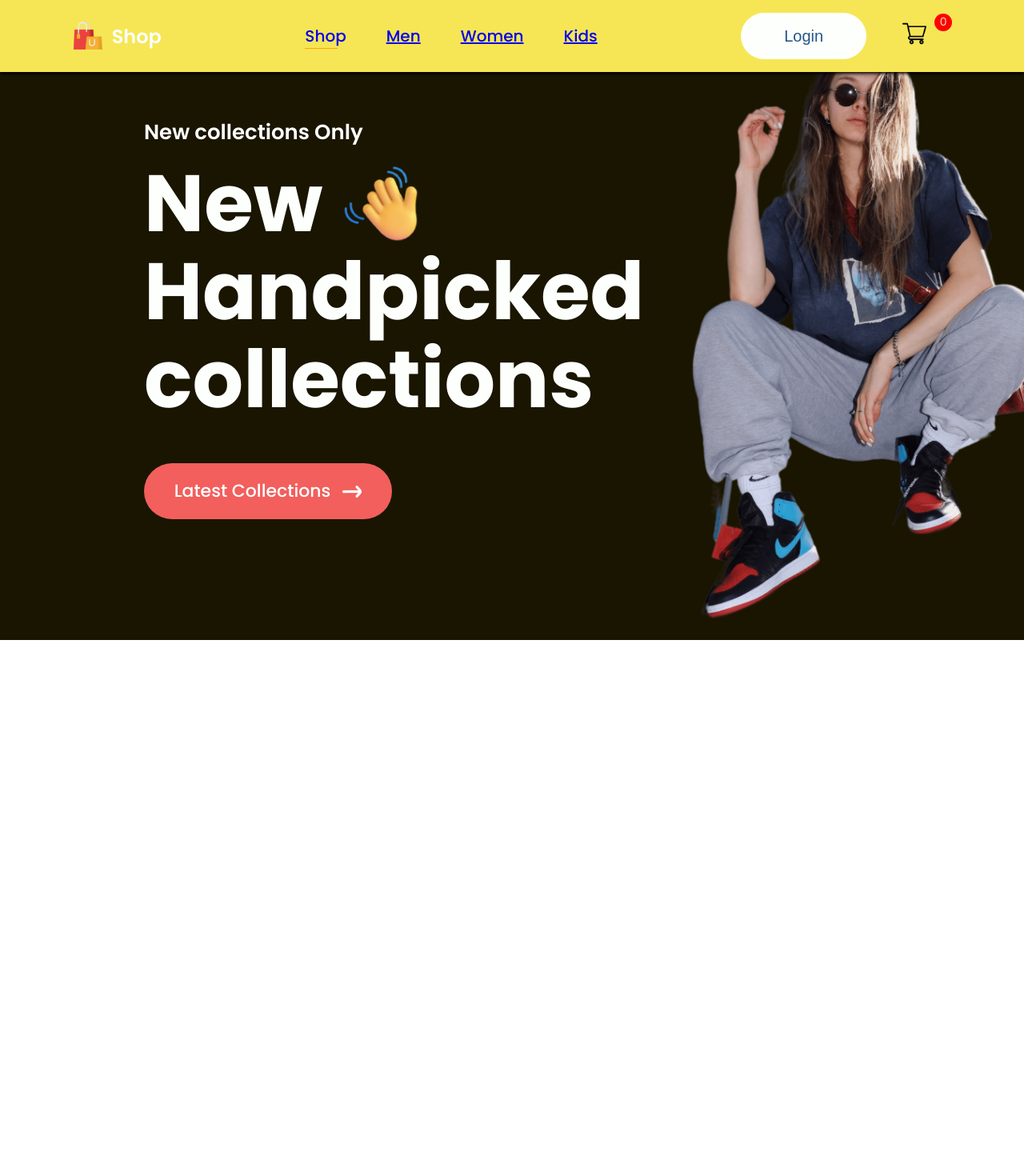
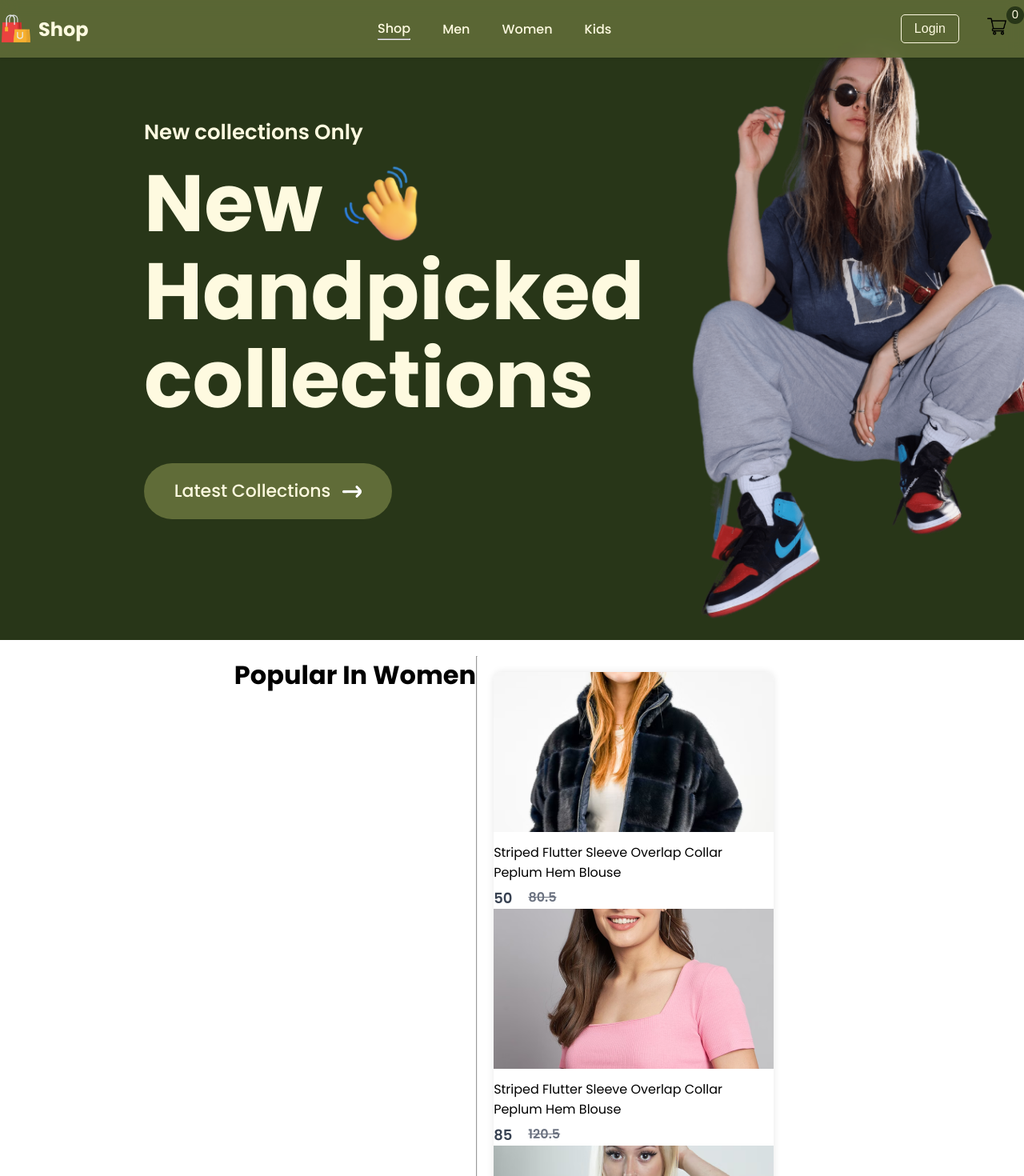
Before and after one commit to Vishnudas2003/Soubhagya-clothing, a React (Create React App) app in the folder frontend/: page / in a window 1280 px wide. Shown: the top 1470 px of the page at 80% size. Before the commit the page ends 800 px from the top, so only its background shows below. Built offline with nearby package versions, Linux system fonts and the light colour scheme.

Commit message:
Edited the Layout and created the Popular women section page

```diff
--- a/frontend/src/Components/Hero/Hero.css
+++ b/frontend/src/Components/Hero/Hero.css
@@ -2,7 +2,8 @@
 .hero {
     height: 100vh;
     display: flex;
-    background-color: #191501; /* Deep blue background */
+    background-color: #283618; /* Deep Olive background */
+    color: #fefae0; /* Soft Cream text */
 }
 
 .hero-left {
@@ -17,12 +18,12 @@
 
 .hero-left h2 {
     font-size: 26px;
-    color: white;
+    color: #fefae0; /* Soft Cream text */
     font-weight: 600;
 }
 
 .hero-left p {
-    color: #fdfffc; /* Light text */
+    color: #fefae0; /* Soft Cream text */
     font-size: 100px;
     font-weight: 700;
 }
@@ -37,7 +38,7 @@
     width: 105px;
 }
 
-.hero-latest-btn{
+.hero-latest-btn {
     display: flex;
     justify-content: center;
     align-items: center;
@@ -46,10 +47,17 @@
     height: 70px;
     border-radius: 75px;
     margin-top: 30px;
-    background: #f25f5c; /* Red button */
-    color: white;
+    background: #606c38; /* Dark Green background for the button */
+    color: #fefae0; /* Soft Cream text */
     font-size: 22px;
     font-weight: 500;
+    transition: background-color 0.3s ease, color 0.3s ease;
+    cursor: pointer;
+}
+
+.hero-latest-btn:hover {
+    background-color: #fefae0; /* Soft Cream background on hover */
+    color: #283618; /* Deep Olive text on hover */
 }
 
 .hero-right {
--- /dev/null
+++ b/frontend/src/Components/Item/Item.css
@@ -0,0 +1,30 @@
+.item{
+    width: 350px;
+}
+
+.item p{
+    margin: 6px 0;
+}
+
+.item-prices{
+    display: flex;
+    gap: 20px;
+}
+
+.item-price-new{
+    color: #374151;
+    font-size: 18px;
+    font-weight: 600;
+}
+
+.item-price-old{
+    color: #6B7280;
+    font-size: 16px;
+    font-weight: 600;
+    text-decoration: line-through;
+}
+
+.item:hover{
+    transform: scale(1.05);
+    transition: 0.6s;
+}
--- /dev/null
+++ b/frontend/src/Components/Item/Item.jsx
@@ -0,0 +1,22 @@
+import React from 'react'
+import './Item.css'
+
+export const Item = (props) => {
+  return (
+    <div className="item">
+        <img src={props.image} alt={props.name} />
+        <p>{props.name}</p>
+        <div className='item-prices'>
+            <div className="item-price-new">
+                {props.new_price}
+            </div>
+            <div className="item-price-old">
+                {props.old_price}
+            </div>
+
+
+        </div>
+
+    </div>
+  )
+}
--- a/frontend/src/Components/Navbar/Navbar.css
+++ b/frontend/src/Components/Navbar/Navbar.css
@@ -1,97 +1,114 @@
 /* Navbar Styles */
 .navbar {
-    background-color: #f6e655; /* Deep blue background */
+    background-color: rgba(96, 108, 56, 0.9); /* Semi-transparent Dark Green */
+    backdrop-filter: blur(10px); /* Blurred background for a modern look */
     display: flex;
-    justify-content: space-around;
+    justify-content: space-between;
     align-items: center;
     padding: 16px 0;
     position: fixed;
-    box-shadow: #000 0px 2px 4px 0px; /* Optional shadow effect */
     width: 100%;
     top: 0;
     z-index: 1000;
+    box-shadow: 0 1px 3px rgba(0, 0, 0, 0.1); /* Subtle shadow for depth */
 }
 
 .navbar__logo {
     display: flex;
     align-items: center;
-    gap: 10px;
+    color: #fefae0; /* Soft Cream for the logo text */
+    font-size: 1.5em;
+    font-weight: bold;
 }
 
 .navbar__logo img {
     height: 40px;
+    margin-right: 8px;
 }
 
+
 .navbar__logo p {
-    font-size: 1.5em;
-    font-weight: 600;
-    color: #fdfffc; /* Light color for the logo text */
+    color: #fefae0; /* Soft Cream for the logo text */
     margin: 0;
 }
 
 .navbar__menu {
     list-style: none;
     display: flex;
-    gap: 50px;
+    gap: 40px;
     margin: 0;
     padding: 0;
     align-items: center;
-    font-size: 20px;
+    font-size: 16px;
     font-weight: 500;
 }
 
+.navbar__menu a {
+    text-decoration: none;
+    color: inherit;
+    padding: 8px 0;
+    transition: color 0.3s ease;
+}
+
 .navbar__menu li {
-    display: flex;
-    flex-direction: column;
-    justify-content: center;
-    font-size: 1em;
-    color: #fdfffc; /* Light color for menu items */
+    position: relative;
+    color: #fefae0; /* Soft Cream for menu items */
     cursor: pointer;
-}
-.navbar__menu hr {
-    border: none;
-    width: 80%;
-    height: 1px;
-    border-radius: 10px;
-    background: #ffa500;
 }
 
 .navbar__menu li:hover {
-    color: #ffa500; /* Optional hover color to add a highlight effect */
+    color: #dda15e; /* Optional: Warm earthy tone for hover effect */
+}
+
+.navbar__menu li::after {
+    content: '';
+    position: absolute;
+    left: 0;
+    bottom: -2px;
+    width: 100%;
+    height: 2px;
+    background-color: #fefae0; /* Underline in soft cream color */
+    transform: scaleX(0);
+    transition: transform 0.3s ease;
+}
+
+.navbar__menu li:hover::after {
+    transform: scaleX(1); /* Underline expands on hover */
 }
 
 .navbar_login_cart {
     display: flex;
     align-items: center;
-    gap: 45px;
+    gap: 35px;
 }
 
 .navbar_login_cart button {
-    background-color: #fdfffc; /* Light background for buttons */
-    color: #235789; /* Deep blue text for buttons */
-    border: 1px solid #fdfffc; /* Light border for buttons */
-    outline: none;
-    border-radius: 75px;
+    background-color: transparent;
+    color: #fefae0; /* Soft Cream text */
+    border: 1px solid #fefae0; /* Soft Cream border */
+    padding: 8px 16px;
+    border-radius: 5px;
+    font-size: 16px;
     cursor: pointer;
-    font-size: 1em;
-    width: 157px;
-    height: 58px;
-    font-weight: 500;
-    font-size: 20px;
-
+    transition: background-color 0.3s ease, color 0.3s ease;
 }
 
-.navbar_login_cart button:active {
-    background-color: #ffa500; /* Optional hover color to add a highlight effect */
+.navbar_login_cart button:hover {
+    background-color: #fefae0; /* Soft Cream background on hover */
+    color: #283618; /* Deep Olive text on hover */
 }
 
-
-.navbar_login_cart button:hover {
-    background-color: #ffa500; /* Optional hover color to add a highlight effect */
-    color: #000; /* Dark color for hover text */
+.navbar_login_cart img {
+    height: 24px;
+    cursor: pointer;
+    transition: transform 0.3s ease;
 }
 
-.navbar_cart_count{
+.navbar_login_cart img:hover {
+    transform: scale(1.1); /* Slight zoom on hover */
+}
+
+.navbar_cart_count {
     width: 22px;
     height: 22px;
     display: flex;
@@ -101,10 +118,6 @@
     margin-left: -35px;
     border-radius: 11px;
     font-size: 14px;
-    background: red;
-    color: wheat;
+    background: #283618; /* Deep Olive for the cart count background */
+    color: #fefae0; /* Soft Cream for the cart count text */
 }
-.navbar_login_cart img {
-    height: 30px;
-    cursor: pointer;
-}
--- a/frontend/src/Components/Navbar/Navbar.jsx
+++ b/frontend/src/Components/Navbar/Navbar.jsx
@@ -21,7 +21,7 @@ const [menu, setMenu] = React.useState("shop")
             </ul>
         <div className='navbar_login_cart'>
         <Link to='/login'><button>Login</button></Link>
-        <Link to='/cart'><img src={cart_icon} alt='cart' /></Link>
+        <Link to='/cart' ><img src={cart_icon} alt='cart'/></Link>
         <div className='navbar_cart_count'>0</div>
         </div>
         </div>
--- /dev/null
+++ b/frontend/src/Components/Popular/Popular.css
@@ -0,0 +1,47 @@
+.popular{
+    display: flex;
+    flex-wrap: wrap;
+    justify-content: center;
+    margin-top: 20px;
+}
+
+.popular-item{
+    width: 350px;
+    margin: 20px;
+    box-shadow: 0 0 10px rgba(0, 0, 0, 0.1);
+    border-radius: 10px;
+    overflow: hidden;
+}
+
+.popular-item img{
+    width: 100%;
+    height: 200px;
+    object-fit: cover;
+}
+
+.popular-item p{
+    margin: 6px 0;
+}
+
+.popular-item-prices{
+    display: flex;
+    gap: 20px;
+}
+
+.popular-item-price-new{
+    color: #374151;
+    font-size: 18px;
+    font-weight: 600;
+}
+
+.popular-item-price-old{
+    color: #6B7280;
+    font-size: 16px;
+    font-weight: 600;
+    text-decoration: line-through;
+}
+
+.popular-item:hover{
+    transform: scale(1.05);
+    transition: 0.6s;
+}
--- /dev/null
+++ b/frontend/src/Components/Popular/Popular.jsx
@@ -0,0 +1,19 @@
+import React from 'react'
+import './Popular.css'
+import data_product from '../Assets/data'
+import { Item } from '../Item/Item'
+
+export const Popular = () => {
+  return (
+    <div className="popular">
+        <h1>Popular In Women</h1>
+        <hr />
+        <div className="popular-item">
+            {data_product.map((item, i) => {
+            return <Item key={i} id={item.id} name={item.name} image={item.image} new_price={item.new_price} old_price={item.old_price} />
+            })}
+        </div>
+
+    </div>
+  )
+}
--- a/frontend/src/Pages/Shop.jsx
+++ b/frontend/src/Pages/Shop.jsx
@@ -1,10 +1,12 @@
 import React from 'react'
 import { Hero } from '../Components/Hero/Hero'
+import { Popular } from '../Components/Popular/Popular'
 
 export const Shop = () => {
   return (
     <div>
         <Hero/>
+        <Popular/>
     </div>
   )
 }
```
